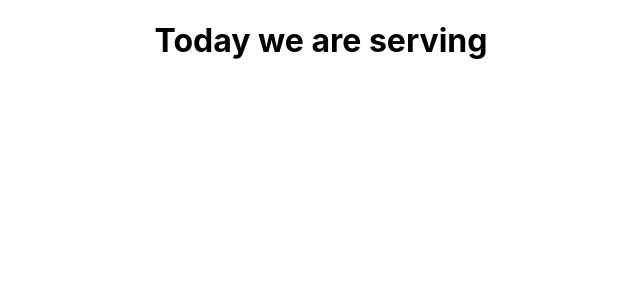
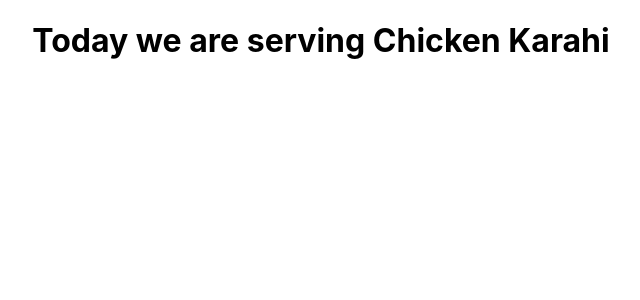
Before and after one commit to yasirnasir501/bootcamp-react-app, a React (Create React App) app: page / in a window 1280 px wide. Shown: the top 300 px of the page, without its empty margins (319-959 px from the left). Built offline with nearby package versions, Linux system fonts and the light colour scheme.

Commit message:
updated second time App.js

```diff
--- a/src/App.js
+++ b/src/App.js
@@ -6,7 +6,7 @@ function App() {
   return (
     <div className="App">
     {/* <Dinner></Dinner>*/}
-    <Dinner dishname="Chicken Karahi"/>
+    <Dinner dishName="Chicken Karahi"/>
     </div>
   );
 }
```
